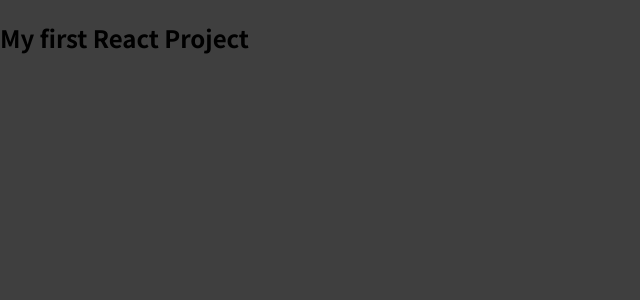
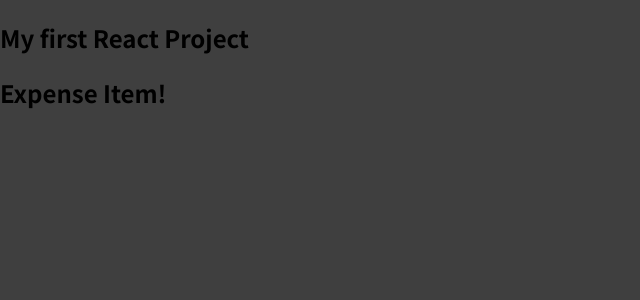
Before and after one commit to Gennadion/ExpenseTracker, a JavaScript app: page / in a window 1280 px wide. Shown: the top 300 px of the page, without its empty margins (0-640 px from the left). Built offline with nearby package versions, Linux system fonts and the light colour scheme.

Commit message:
First custom component

```diff
--- a/src/App.js
+++ b/src/App.js
@@ -1,7 +1,10 @@
+import ExpenseItem from './components/ExpenseItem';
+
 function App() {
   return (
     <div>
       <h2>My first React Project</h2>
+      <ExpenseItem></ExpenseItem>
     </div>
   );
 }
--- /dev/null
+++ b/src/components/ExpenseItem.js
@@ -0,0 +1,5 @@
+function ExpenseItem() {
+    return <h2>Expense Item!</h2>
+}
+
+export default ExpenseItem;
```
Also changed, not shown: 1 other file (tests, documents, lock files or other folders).
